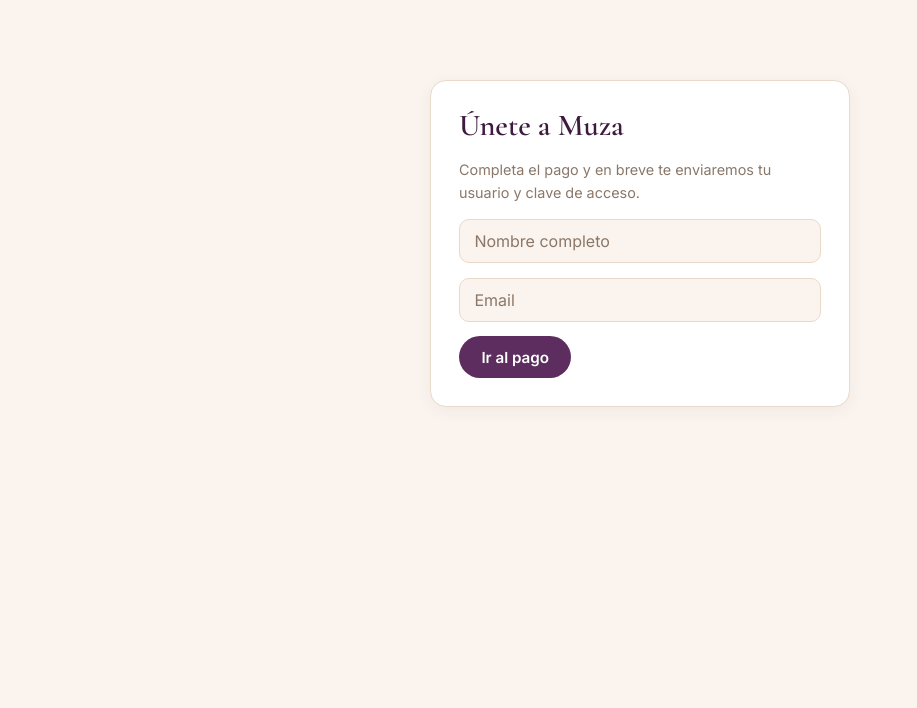
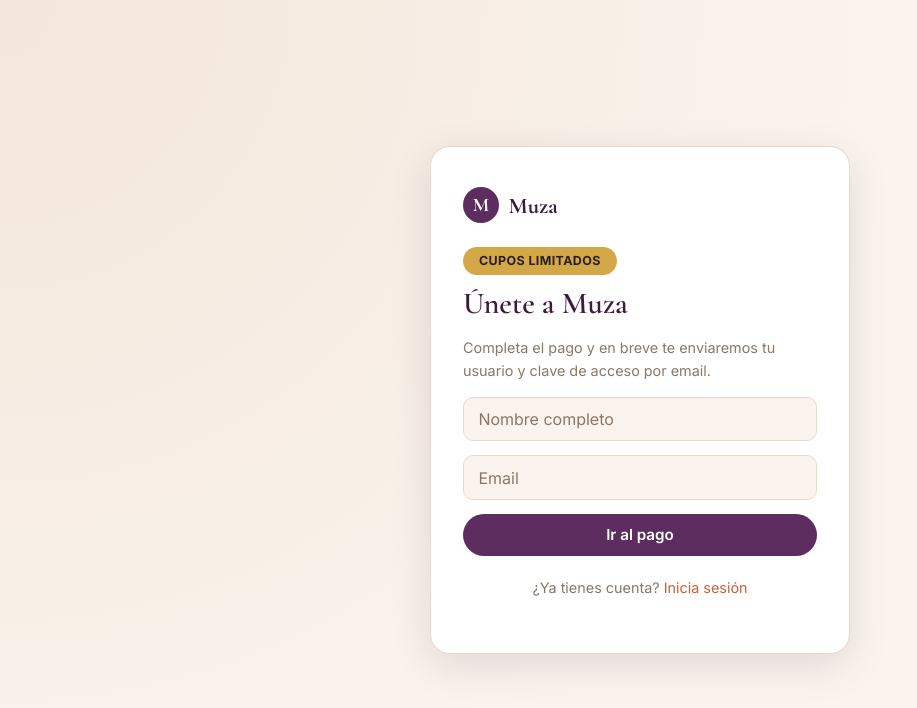
Before and after one commit to somosmuzamarketing-spec/muza-platform, a Next.js app: page /registro in a window 1280 px wide. Shown: the top 708 px of the page, without its empty margins (0-917 px from the left). Built offline with nearby package versions, Linux system fonts and the light colour scheme.

Commit message:
Update page.tsx

```diff
--- a/src/app/registro/page.tsx
+++ b/src/app/registro/page.tsx
@@ -1,5 +1,6 @@
 "use client";
 import { useState } from "react";
+import Link from "next/link";
 
 export default function RegistroPage() {
   const [fullName, setFullName] = useState("");
@@ -26,18 +27,28 @@ export default function RegistroPage() {
   }
 
   return (
-    <div className="container">
-      <div className="card" style={{ maxWidth: 420, margin: "3rem auto" }}>
-        <h2>Únete a Muza</h2>
+    <div className="auth-shell">
+      <div className="auth-card">
+        <Link href="/" className="logo" style={{ marginBottom: "1.5rem" }}>
+          <span className="logo-mark">M</span>
+          <span className="logo-word">Muza</span>
+        </Link>
+        <span className="pill-banner">Cupos limitados</span>
+        <h2 style={{ marginTop: "0.75rem" }}>Únete a Muza</h2>
         <p style={{ color: "var(--muted)", fontSize: "0.9rem" }}>
-          Completa el pago y en breve te enviaremos tu usuario y clave de acceso.
+          Completa el pago y en breve te enviaremos tu usuario y clave de acceso por email.
         </p>
         <form onSubmit={handleSubmit}>
           <input placeholder="Nombre completo" value={fullName} onChange={(e) => setFullName(e.target.value)} required />
           <input placeholder="Email" type="email" value={email} onChange={(e) => setEmail(e.target.value)} required />
-          {error && <p style={{ color: "#f87171" }}>{error}</p>}
-          <button type="submit" disabled={loading}>{loading ? "Redirigiendo..." : "Ir al pago"}</button>
+          {error && <p style={{ color: "var(--danger)" }}>{error}</p>}
+          <button type="submit" disabled={loading} style={{ width: "100%" }}>
+            {loading ? "Redirigiendo..." : "Ir al pago"}
+          </button>
         </form>
+        <p style={{ textAlign: "center", marginTop: "1.25rem", fontSize: "0.9rem", color: "var(--muted)" }}>
+          ¿Ya tienes cuenta? <Link href="/login">Inicia sesión</Link>
+        </p>
       </div>
     </div>
   );
```
